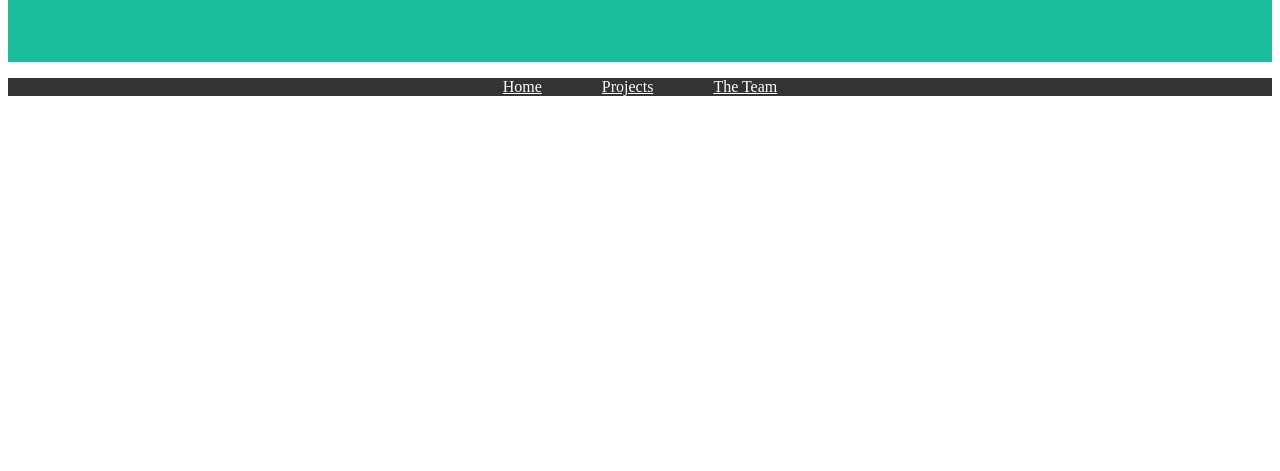
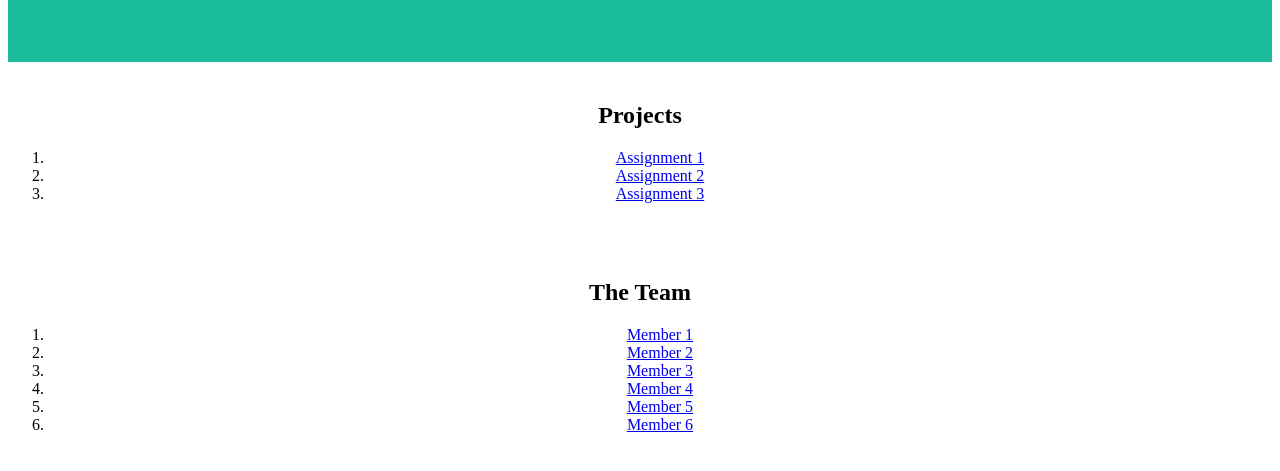
Before and after one commit to eljam3239/cisc322, a website: page index.html in a window 1280 px wide. Shown: the part 343-814 px from the top of the page. Drawn offline with Linux system fonts and the light colour scheme.

Commit message:
Finish skeleton of index

```diff
--- a/index.html
+++ b/index.html
@@ -1,5 +1,6 @@
 <!DOCTYPE html>
 <html lang="en">
+
 <head>
     <meta charset="UTF-8">
     <meta name="viewport" content="width=device-width, initial-scale=1.0">
@@ -31,8 +32,14 @@
         .header {
             text-align: center;
         }
+
+        section {
+            padding: 20px 0;
+            text-align: center;
+        }
     </style>
 </head>
+
 <body>
 
     <div class="header">
@@ -44,22 +51,29 @@
         <a href="#team" class="btn">The Team</a>
     </div>
 
-<!-- Navigation - You can remove this entirely if you don't want it anymore -->
-<nav class="navbar navbar-expand-lg navbar-dark bg-dark fixed-top" id="mainNav">
-    <div class="container centered-nav">
-        <ul class="navbar-nav">
-            <li class="nav-item">
-                <a class="nav-link js-scroll-trigger" href="#page-top">Home</a>
-            </li>
-            <li class="nav-item">
-                <a class="nav-link js-scroll-trigger" href="#services">Projects</a>
-            </li>
-            <li class="nav-item">
-                <a class="nav-link js-scroll-trigger" href="#team">The Team</a>
-            </li>
-        </ul>
-    </div>
-</nav>
+    <!-- Projects Section -->
+    <section id="services">
+        <h2>Projects</h2>
+        <ol>
+            <li><a href="#link-to-pdf1">Assignment 1</a></li>
+            <li><a href="#link-to-pdf2">Assignment 2</a></li>
+            <li><a href="#link-to-pdf3">Assignment 3</a></li>
+        </ol>
+    </section>
+
+    <!-- The Team Section -->
+    <section id="team">
+        <h2>The Team</h2>
+        <ol>
+            <li><a href="#link-to-member1">Member 1</a></li>
+            <li><a href="#link-to-member2">Member 2</a></li>
+            <li><a href="#link-to-member3">Member 3</a></li>
+            <li><a href="#link-to-member4">Member 4</a></li>
+            <li><a href="#link-to-member5">Member 5</a></li>
+            <li><a href="#link-to-member6">Member 6</a></li>
+        </ol>
+    </section>
 
 </body>
+
 </html>
```
Lines whose indentation alone changed are shown as unchanged.
